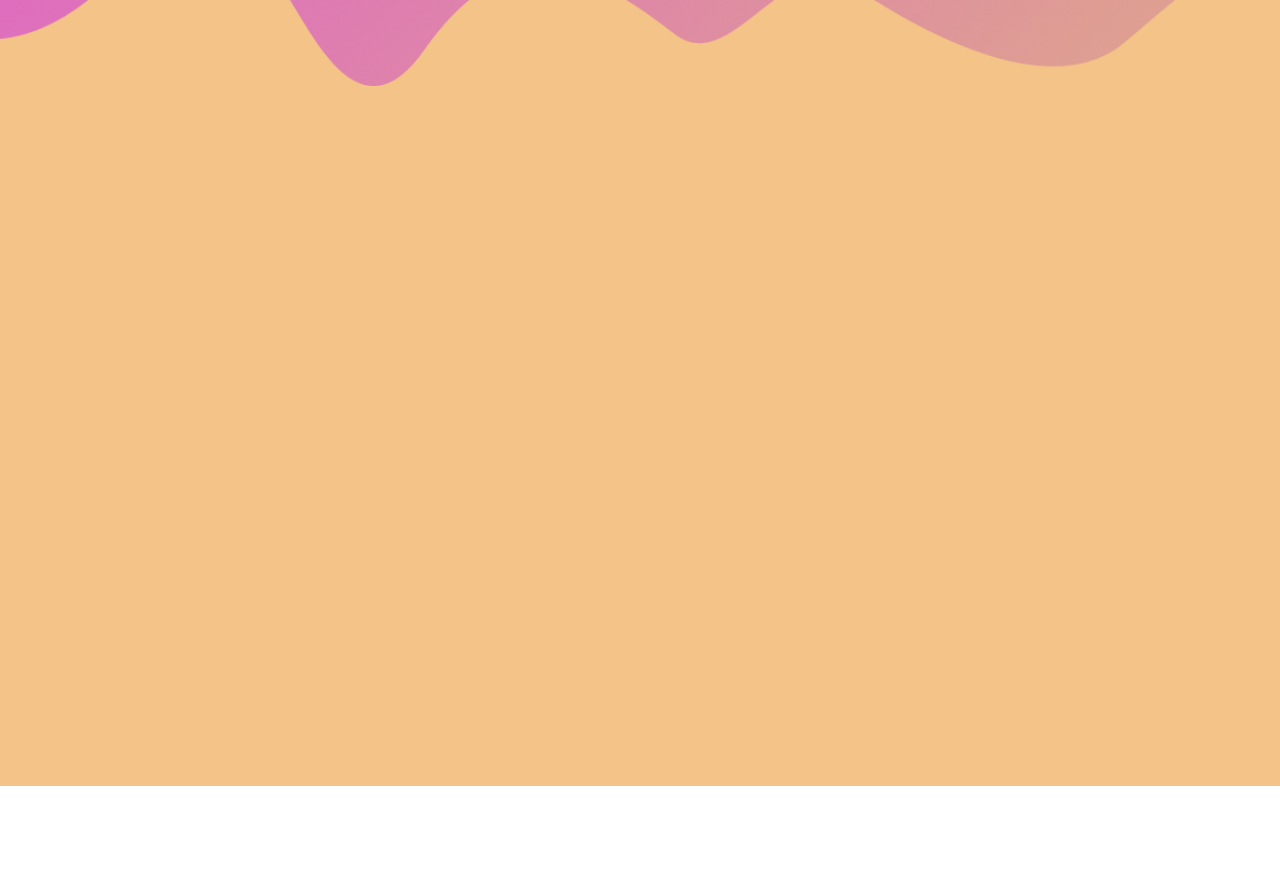
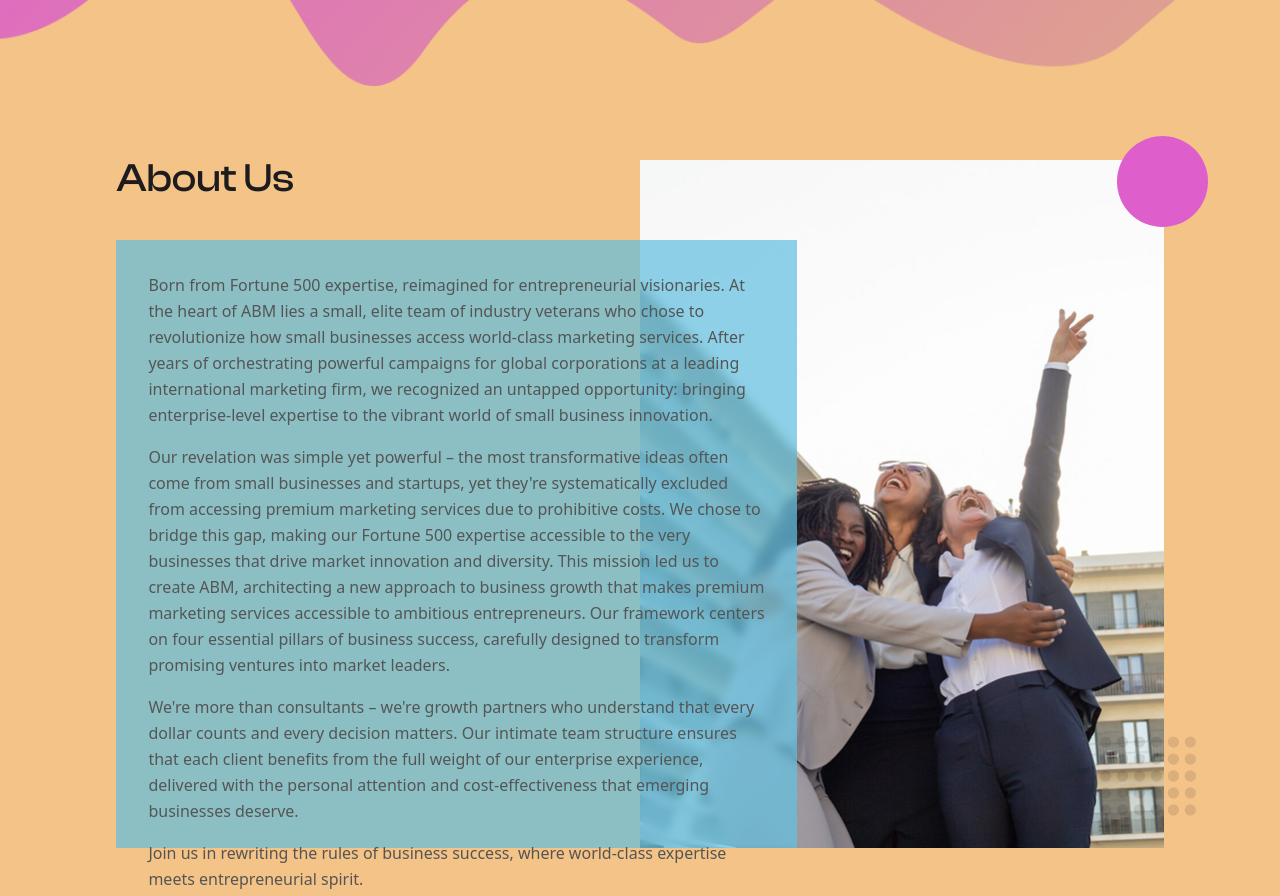
Before and after one commit to natasha-maryam/abm, a React (Vite) app: page / in a window 1280 px wide. Shown: the part 880-1776 px from the top of the page. Before the commit the page ends 1666 px from the top, so only its background shows below. Built offline with nearby package versions, Linux system fonts and the light colour scheme.

Commit message:
updated about section

```diff
--- a/src/sections/AboutUs.jsx
+++ b/src/sections/AboutUs.jsx
@@ -1,7 +1,83 @@
 import React from "react";
+import aboutImage from "../assets/images/about.png";
+import dots from "../assets/images/black-dots.svg";
 
 function AboutUs(props) {
-  return <div className="min-h-[100vh] bg-[#F3C387] w-full -mt-[100px] relative z-0"></div>;
+  return (
+    <div className="min-h-[120vh] bg-[#F3C387] w-full -mt-[150px] relative z-0 px-6 py-20">
+      {/* Content container */}
+      <div className="max-w-[85%] mx-auto relative mt-36">
+        {/* Main content area with image and text overlay */}
+        <div className="relative">
+          {/* Background image positioned on the right */}
+          <div className="absolute right-0 top-0 w-full sm:w-[60%] md:w-[50%] h-[500px] sm:h-[600px] md:h-[688px]">
+            <img
+              src={aboutImage}
+              alt="Team celebrating"
+              className="w-full h-full object-cover object-center"
+            />
+            {/* Pink dot at image top right corner */}
+            <div className="absolute -top-6 -right-11 w-[91px] h-[91px] bg-[#DE5FCB] rounded-full z-20"></div>
+            {/* Dots pattern at bottom right */}
+            <img
+              src={dots}
+              alt="Decorative dots"
+              className="absolute bottom-6 -right-8 w-16 h-16 sm:w-20 sm:h-20 md:w-24 md:h-24 z-10"
+            />
+            {/* Blur overlay where content overlaps */}
+            <div className="absolute top-16 sm:top-20 left-0 w-[50%] sm:w-[40%] md:w-[30%] h-[88%] backdrop-blur-sm bg-white/10"></div>
+          </div>
+          {/* About Us heading */}
+          <h2 className="text-2xl sm:text-3xl md:text-[40px] font-medium text-[#1D1B1D] font-clash mb-0">
+            About Us
+          </h2>
+          {/* Text overlay with light blue background */}
+          <div className="relative z-10 w-full sm:w-[75%] md:w-[65%] bg-[#5FBEDE]/70 p-4 sm:p-6 md:p-8 h-[450px] sm:h-[550px] md:h-[608px] top-16 sm:top-11">
+            <div className="space-y-4 text-[#555555]">
+              <p className="text-[16px] leading-relaxed">
+                Born from Fortune 500 expertise, reimagined for entrepreneurial
+                visionaries. At the heart of ABM lies a small, elite team of
+                industry veterans who chose to revolutionize how small
+                businesses access world-class marketing services. After years of
+                orchestrating powerful campaigns for global corporations at a
+                leading international marketing firm, we recognized an untapped
+                opportunity: bringing enterprise-level expertise to the vibrant
+                world of small business innovation.
+              </p>
+
+              <p className="text-[16px] leading-relaxed">
+                Our revelation was simple yet powerful – the most transformative
+                ideas often come from small businesses and startups, yet they're
+                systematically excluded from accessing premium marketing
+                services due to prohibitive costs. We chose to bridge this gap,
+                making our Fortune 500 expertise accessible to the very
+                businesses that drive market innovation and diversity. This
+                mission led us to create ABM, architecting a new approach to
+                business growth that makes premium marketing services accessible
+                to ambitious entrepreneurs. Our framework centers on four
+                essential pillars of business success, carefully designed to
+                transform promising ventures into market leaders.
+              </p>
+
+              <p className="text-[16px] leading-relaxed">
+                We're more than consultants – we're growth partners who
+                understand that every dollar counts and every decision matters.
+                Our intimate team structure ensures that each client benefits
+                from the full weight of our enterprise experience, delivered
+                with the personal attention and cost-effectiveness that emerging
+                businesses deserve.
+              </p>
+
+              <p className="text-[16px] leading-relaxed">
+                Join us in rewriting the rules of business success, where
+                world-class expertise meets entrepreneurial spirit.
+              </p>
+            </div>
+          </div>
+        </div>
+      </div>
+    </div>
+  );
 }
 
 export default AboutUs;
--- a/src/sections/HeroSection.jsx
+++ b/src/sections/HeroSection.jsx
@@ -15,9 +15,12 @@ const HeroSection = () => (
     }}
   >
     <Header />
-    <section className="w-[85%] mx-auto min-h-[80vh] py-14 pb-32">
+    <section className="w-[85%] mx-auto min-h-[80vh] py-14 pb-32 relative">
+      {/* White Opacity Circle - aligned with Comprehensive heading */}
+      <div className="absolute top-[54px] right-[600px] w-[100px] h-[100px] bg-white/10 rounded-full z-0 border border-white/20"></div>
+
       {/* Three Headings in Column */}
-      <div className="space-y-4 mb-8 max-w-3xl">
+      <div className="space-y-4 mb-8 max-w-3xl relative z-10">
         <div className="h-14 text-[52px] font-clash font-medium text-black">
           Comprehensive
         </div>
```
Also changed, not shown: src/assets/images/about.png (added), src/assets/images/black-dots.svg (added).
